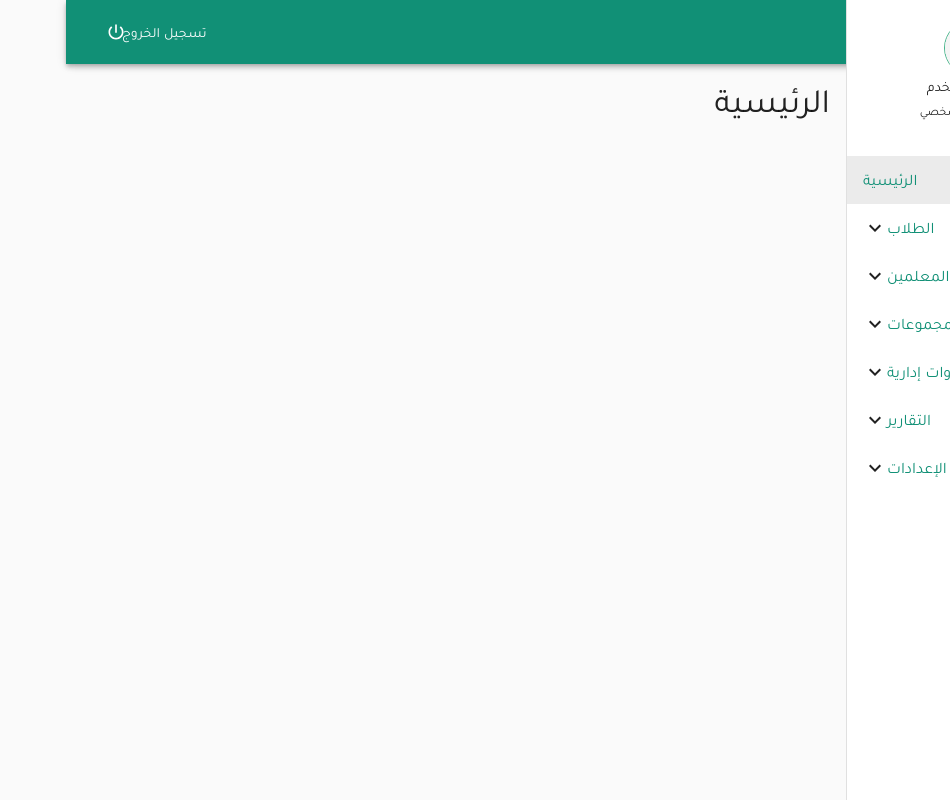
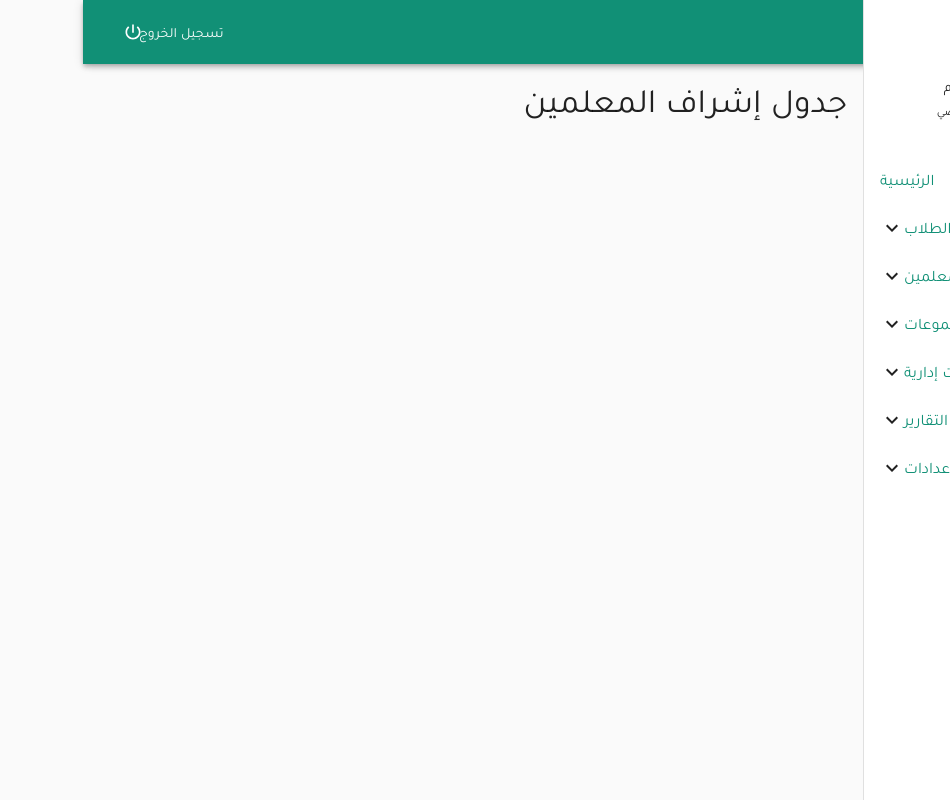
Before and after one commit to Ghanim-Marzouqi/alferdoos-frontend, a React (Create React App) app: page /admin/teacher-supervision-table in a window 1280 px wide. Before the commit this address led to /admin/dashboard. Shown: the whole page, without its empty margins (330-1280 px from the left). Built offline with nearby package versions, Linux system fonts and the light colour scheme; what jss-rtl would draw is missing.

Commit message:
TeacherSupervisionTable Page Added

```diff
--- /dev/null
+++ b/src/pages/admin/teachers/TeacherSupervisionTable.tsx
@@ -0,0 +1,28 @@
+import React from 'react';
+import { makeStyles, createStyles, Theme } from '@material-ui/core/styles';
+import { Grid, Typography } from '@material-ui/core';
+
+import HTMLHeader from '../../../components/info/HTMLHeader';
+
+const useStyles = makeStyles((theme: Theme) => createStyles({
+  container: {
+    padding: theme.spacing(2)
+  }
+}));
+
+const TeacherSupervisionTable: React.FC = () => {
+  const classes = useStyles();
+
+  return (
+    <>
+      <HTMLHeader title="مركز الفردوس الأعلى | جدول إشراف المعلمين" />
+      <Grid className={classes.container} container>
+        <Typography variant="h4" component="h1">
+          جدول إشراف المعلمين
+        </Typography>
+      </Grid>
+    </>
+  );
+}
+
+export default TeacherSupervisionTable;
--- a/src/routes/Routes.tsx
+++ b/src/routes/Routes.tsx
@@ -23,7 +23,8 @@ import {
   BookOutlined,
   EventOutlined,
   AccountCircleOutlined,
-  PrintOutlined
+  PrintOutlined,
+  DateRangeOutlined
 } from '@material-ui/icons';
 
 // **************** AUTH PAGES *********************
@@ -40,6 +41,7 @@ import Exams from '../pages/admin/students/Exams';
 import StudentList from '../pages/admin/students/StudentList';
 // teacher page list
 import TeacherList from '../pages/admin/teachers/TeacherList';
+import TeacherSupervisionTable from '../pages/admin/teachers/TeacherSupervisionTable';
 // group page list
 import GroupList from '../pages/admin/groups/GroupList';
 import Timetable from '../pages/admin/groups/Timetable';
@@ -147,6 +149,13 @@ const adminRoutes = [
         layout: "/admin",
         icon: <PersonOutline color="primary" />,
         component: TeacherList,
+      },
+      {
+        title: "جدول إشراف المعلمين",
+        path: "/teacher-supervision-table",
+        layout: "/admin",
+        icon: <DateRangeOutlined color="primary" />,
+        component: TeacherSupervisionTable,
       }
     ]
   },
```
